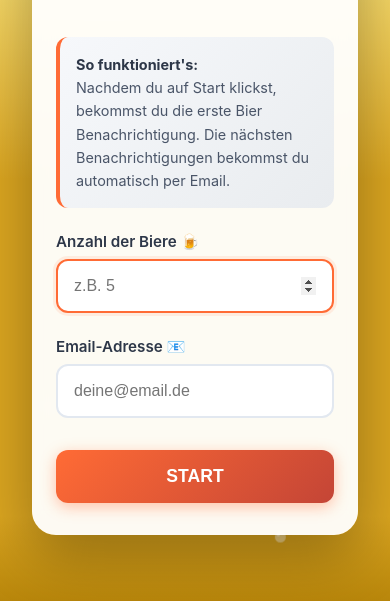
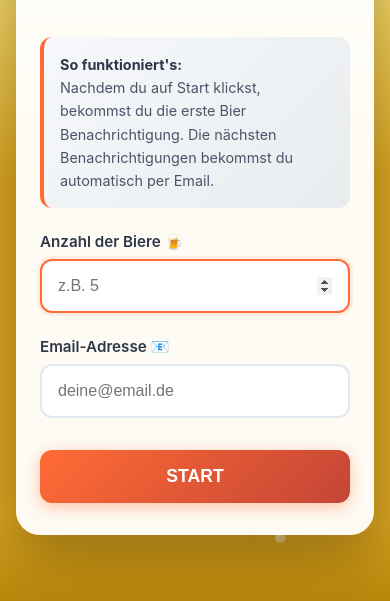
Before and after one commit to weihnachten25/WichtelGeschenke, a plain HTML site: page index.html in a window 390 px wide. Shown: the part 243-844 px from the top of the page. Drawn offline with Linux system fonts and the light colour scheme.

Commit message:
added scrolling for mobile

```diff
--- a/styles.css
+++ b/styles.css
@@ -26,7 +26,9 @@ body {
   justify-content: center;
   padding: 2rem;
   position: relative;
-  overflow: hidden;
+  overflow-x: hidden;
+  overflow-y: auto;
+  -webkit-overflow-scrolling: touch;
 }
 
 /* Beer Foam at the top */
@@ -512,8 +514,17 @@ button:disabled {
    Responsive Design
    ============================================ */
 @media (max-width: 600px) {
+  body {
+    align-items: flex-start;
+    padding: 1rem;
+    padding-top: 2rem;
+    padding-bottom: 2rem;
+  }
+
   .container {
     padding: 2rem 1.5rem;
+    margin: auto;
+    max-height: none;
   }
 
   .header h1 {
```
